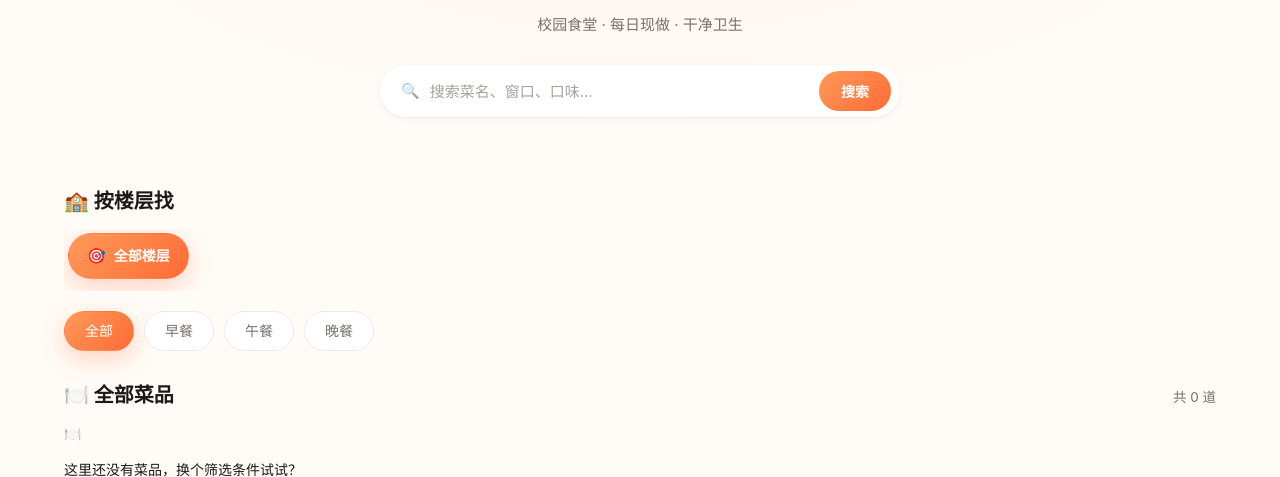
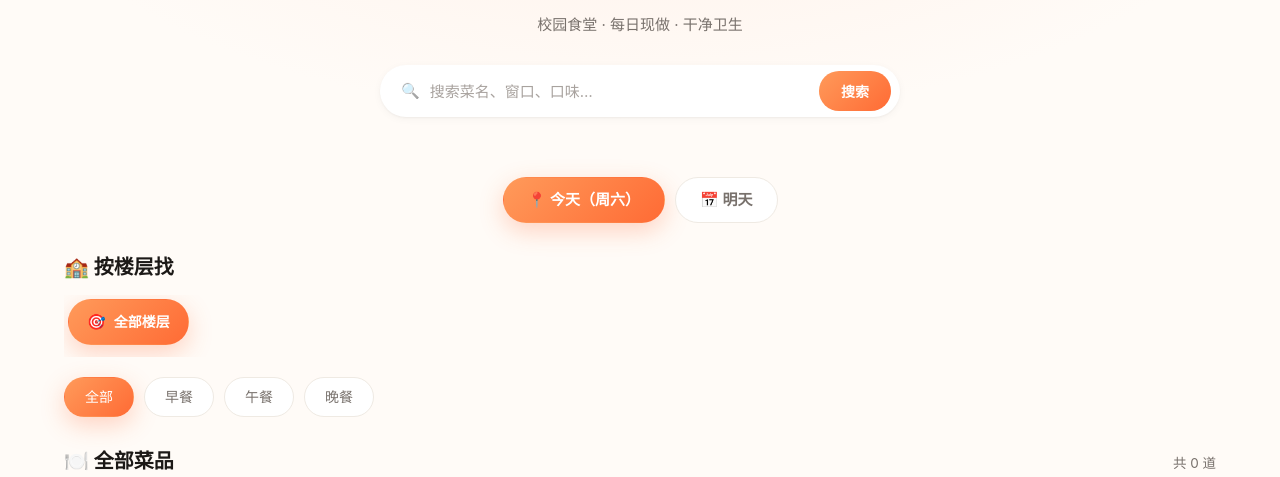
Before and after one commit to XiaoEr2026/XunweiGuangwai, a Flask app: page /?day=today in a window 1280 px wide. Shown: the part 160-637 px from the top of the page. Run offline with Flask 3, Linux system fonts and the light colour scheme; the visitor is signed in with stand-in values (Sample User, id 1); data that the repository does not hold is empty.

Commit message:
学生端加今天/明天筛选 + 间距调整

```diff
--- a/app.py
+++ b/app.py
@@ -4,8 +4,7 @@ import re
 import sqlite3
 import time
 import secrets
-from werkzeug.security import generate_password_hash, check_password_hash
-import openpyxl
+from datetime import datetime, timezone, timedelta
 
 # 设置时区为北京时间（PythonAnywhere 服务器默认是 UTC）
 # os.environ['TZ'] = 'Asia/Shanghai'
@@ -87,6 +86,29 @@ def parse_badges_from_form():
         spicy = 0
     return is_new, spicy
 
+WEEKDAY_LABELS = {
+    1: "周一",
+    2: "周二",
+    3: "周三",
+    4: "周四",
+    5: "周五",
+    6: "周六",
+    7: "周日",
+}
+
+
+def parse_weekdays_from_form():
+    """从表单读 weekdays 复选框，返回排序好的字符串，如 '1,2,3'。
+       没选任何 → 返回 '1,2,3,4,5,6,7'（每天）。
+    """
+    try:
+        selected = [int(x) for x in request.form.getlist("weekdays")]
+    except (TypeError, ValueError):
+        selected = []
+    selected = sorted(set(w for w in selected if 1 <= w <= 7))
+    if not selected:
+        return "1,2,3,4,5,6,7"
+    return ",".join(str(w) for w in selected)
 
 def get_client_ip():
     """拿访客 IP（兼容反向代理）"""
@@ -118,6 +140,34 @@ def current_user():
 
 def is_logged_in():
     return current_user() is not None
+
+def get_bj_now():
+    """拿北京时间（服务器通常是 UTC）"""
+    return datetime.now(timezone.utc) + timedelta(hours=8)
+
+
+def resolve_day_param(day):
+    """决定当前应该看哪天的菜。
+       day: 'today' / 'tomorrow' / 其他
+       返回 (target_weekday, day_key)
+       target_weekday: 1~7（周一~周日）
+       day_key: 'today' 或 'tomorrow'
+    """
+    bj = get_bj_now()
+    today_weekday = bj.isoweekday()      # 1=周一 ... 7=周日
+    tomorrow_weekday = today_weekday % 7 + 1
+    hour = bj.hour
+
+    if day == "tomorrow":
+        return tomorrow_weekday, "tomorrow"
+    if day == "today":
+        return today_weekday, "today"
+
+    # 没有 day 参数：默认策略
+    # 晚上 19:00 后 → 默认看明天
+    if hour >= 19:
+        return tomorrow_weekday, "tomorrow"
+    return today_weekday, "today"
 
 def current_author_name():
     """评论/拼饭显示的名字。
@@ -402,6 +452,7 @@ def inject_globals():
         "pending_feedback":      pending_feedback,
         "unread_announcements":  unread_announcements,
         "unread_replies":        unread_replies,
+        "weekday_labels":        WEEKDAY_LABELS,        # ← 加这一行
         "current_user":          current_user(),
         "is_logged_in":          is_logged_in(),
     }
@@ -416,7 +467,11 @@ def home():
     meal       = request.args.get("meal", "all")
     q          = request.args.get("q", "").strip()
     canteen_id = request.args.get("canteen", "")
+    day        = request.args.get("day", "")
     vid        = g.visitor_id
+
+    # 根据 day 参数决定看哪天
+    target_weekday, day_key = resolve_day_param(day)
 
     conn = get_db()
 
@@ -441,6 +496,10 @@ def home():
 
     where_parts = []
     params = [vid]
+
+    # 按星期几筛（用 ',' 包裹防止 '1' 匹配到 '11'）
+    where_parts.append("(',' || d.weekdays || ',') LIKE ?")
+    params.append(f"%,{target_weekday},%")
 
     if meal in MEALS:
         where_parts.append("d.meal = ?")
@@ -496,8 +555,11 @@ def home():
         announcements=announcements,
         current_meal=meal,
         current_canteen=canteen_id,
+        current_day=day_key,
+        target_weekday=target_weekday,
         meals=MEALS,
         meal_label=MEAL_LABEL,
+        weekday_labels=WEEKDAY_LABELS,
         q=q,
     )
 
@@ -1556,14 +1618,15 @@ def dish_new():
 
         image_name = save_image(request.files.get("image"))
         is_new, spicy = parse_badges_from_form()
+        weekdays = parse_weekdays_from_form()
 
         conn.execute(
             "INSERT INTO dishes "
             "(stall_id, name, price, description, meal, image, "
-            " is_signature, is_new, spicy_level) "
-            "VALUES (?, ?, ?, ?, ?, ?, ?, ?, ?)",
+            " is_signature, is_new, spicy_level, weekdays) "
+            "VALUES (?, ?, ?, ?, ?, ?, ?, ?, ?, ?)",
             (int(stall_id), name, price_val, description, meal, image_name,
-             0, is_new, spicy),
+             0, is_new, spicy, weekdays),
         )
         conn.commit()
         conn.close()
@@ -1623,6 +1686,7 @@ def dish_edit(dish_id):
             conn.close()
             return "窗口不存在", 400
 
+        weekdays = parse_weekdays_from_form()
         is_new, spicy = parse_badges_from_form()
         new_image = save_image(request.files.get("image"))
         remove_image = request.form.get("remove_image") == "1"
@@ -1638,10 +1702,10 @@ def dish_edit(dish_id):
             conn.execute("""
                 UPDATE dishes SET stall_id = ?, name = ?, price = ?,
                     description = ?, meal = ?, image = NULL,
-                    is_new = ?, spicy_level = ?
+                    is_new = ?, spicy_level = ?, weekdays = ?
                 WHERE id = ?
             """, (int(stall_id), name, price_val, description, meal,
-                  is_new, spicy, dish_id))
+                  is_new, spicy, weekdays, dish_id))
         elif new_image:
             old = conn.execute(
                 "SELECT image FROM dishes WHERE id = ?", (dish_id,)
@@ -1653,18 +1717,18 @@ def dish_edit(dish_id):
             conn.execute("""
                 UPDATE dishes SET stall_id = ?, name = ?, price = ?,
                     description = ?, meal = ?, image = ?,
-                    is_new = ?, spicy_level = ?
+                    is_new = ?, spicy_level = ?, weekdays = ?
                 WHERE id = ?
             """, (int(stall_id), name, price_val, description, meal, new_image,
-                  is_new, spicy, dish_id))
+                  is_new, spicy, weekdays, dish_id))
         else:
             conn.execute("""
                 UPDATE dishes SET stall_id = ?, name = ?, price = ?,
                     description = ?, meal = ?,
-                    is_new = ?, spicy_level = ?
+                    is_new = ?, spicy_level = ?, weekdays = ?
                 WHERE id = ?
             """, (int(stall_id), name, price_val, description, meal,
-                  is_new, spicy, dish_id))
+                  is_new, spicy, weekdays, dish_id))
 
         conn.commit()
         conn.close()
--- a/static/style.css
+++ b/static/style.css
@@ -1463,7 +1463,7 @@ body {
 
 .random-pick-wrap {
   text-align: center;
-  margin: 4px 0 28px;
+  margin: 8px 0 36px;
 }
 
 .btn-random {
@@ -2853,3 +2853,48 @@ a.board-card:hover {
   background: #f59f00;
   color: #fff;
 }
+
+/* ============================================================
+   今天 / 明天 标签
+   ============================================================ */
+
+.day-tabs {
+  display: flex;
+  gap: 10px;
+  margin: 20px 0 20px;
+  justify-content: center;
+}
+
+.day-tab {
+  display: inline-flex;
+  align-items: center;
+  gap: 10px;
+  padding: 10px 24px;
+  border-radius: var(--radius-full);
+  text-decoration: none;
+  font-size: 15px;
+  font-weight: 600;
+  color: var(--text-secondary);
+  background: var(--bg-card);
+  border: 1.5px solid var(--border);
+  transition: all .2s var(--ease);
+}
+
+.day-tab:hover {
+  border-color: var(--color-primary);
+  color: var(--color-primary-dark);
+}
+
+.day-tab.active {
+  background: var(--gradient-primary);
+  color: #fff;
+  border-color: transparent;
+  box-shadow: var(--shadow-primary);
+}
+
+@media (max-width: 640px) {
+  .day-tab {
+    padding: 8px 18px;
+    font-size: 14px;
+  }
+}
--- a/templates/menu.html
+++ b/templates/menu.html
@@ -35,11 +35,23 @@
                placeholder="搜索菜名、窗口、口味…"
                value="{{ q }}" autocomplete="off">
         {% if q %}
-          <a href="/" class="hero-search-clear" title="清空">✕</a>
+          <a href="/?day={{ current_day }}" class="hero-search-clear" title="清空">✕</a>
         {% endif %}
         <button type="submit" class="hero-search-btn">搜索</button>
       </form>
     </section>
+
+    {# ==================== 今天 / 明天 ==================== #}
+    <div class="day-tabs">
+      <a href="/?day=today{% if current_meal != 'all' %}&meal={{ current_meal }}{% endif %}{% if current_canteen %}&canteen={{ current_canteen }}{% endif %}{% if q %}&q={{ q }}{% endif %}"
+         class="day-tab {% if current_day == 'today' %}active{% endif %}">
+        📍 今天（{{ weekday_labels[target_weekday] if current_day == 'today' else '' }}）
+      </a>
+      <a href="/?day=tomorrow{% if current_meal != 'all' %}&meal={{ current_meal }}{% endif %}{% if current_canteen %}&canteen={{ current_canteen }}{% endif %}{% if q %}&q={{ q }}{% endif %}"
+         class="day-tab {% if current_day == 'tomorrow' %}active{% endif %}">
+        📅 明天
+      </a>
+    </div>
 
     {# ==================== 重要公告横幅 ==================== #}
     {% set important = announcements | selectattr("level", "equalto", "danger") | list %}
@@ -75,13 +87,13 @@
     <h2 class="section-title">🏫 按楼层找</h2>
 
     <div class="canteen-scroll">
-      <a href="/"
+      <a href="/?day={{ current_day }}"
          class="canteen-chip {% if not current_canteen %}active{% endif %}">
         <span class="canteen-chip-emoji">🎯</span>
         <span class="canteen-chip-name">全部楼层</span>
       </a>
       {% for c in canteens %}
-        <a href="/?canteen={{ c.id }}{% if current_meal != 'all' %}&meal={{ current_meal }}{% endif %}{% if q %}&q={{ q }}{% endif %}"
+        <a href="/?day={{ current_day }}&canteen={{ c.id }}{% if current_meal != 'all' %}&meal={{ current_meal }}{% endif %}{% if q %}&q={{ q }}{% endif %}"
            class="canteen-chip {% if current_canteen == c.id|string %}active{% endif %}">
           <span class="canteen-chip-emoji">🏫</span>
           <span class="canteen-chip-name">{{ c.name }}</span>
@@ -95,7 +107,7 @@
       <a href="/{% if current_canteen %}?canteen={{ current_canteen }}{% endif %}{% if q %}{% if current_canteen %}&{% else %}?{% endif %}q={{ q }}{% endif %}"
          class="meal-tab {% if current_meal == 'all' %}active{% endif %}">全部</a>
       {% for m in meals %}
-        <a href="/?meal={{ m }}{% if current_canteen %}&canteen={{ current_canteen }}{% endif %}{% if q %}&q={{ q }}{% endif %}"
+        <a href="/?day={{ current_day }}&meal={{ m }}{% if current_canteen %}&canteen={{ current_canteen }}{% endif %}{% if q %}&q={{ q }}{% endif %}"
            class="meal-tab {% if current_meal == m %}active{% endif %}">
           {{ meal_label[m] }}
         </a>
@@ -124,7 +136,7 @@
         {% if q %}
           <p>没找到「{{ q }}」相关的菜，换个词试试？</p>
           <p style="margin-top: 16px;">
-            <a href="/" class="btn">清空筛选</a>
+            <a href="/?day={{ current_day }}" class="btn">清空筛选</a>
           </p>
         {% else %}
           <p>这里还没有菜品，换个筛选条件试试？</p>
```
Also changed, not shown: add_weekdays.py (added, +20 -0 lines), templates/dish_edit.html (+18 -0 lines), templates/dish_new.html (+17 -0 lines).
